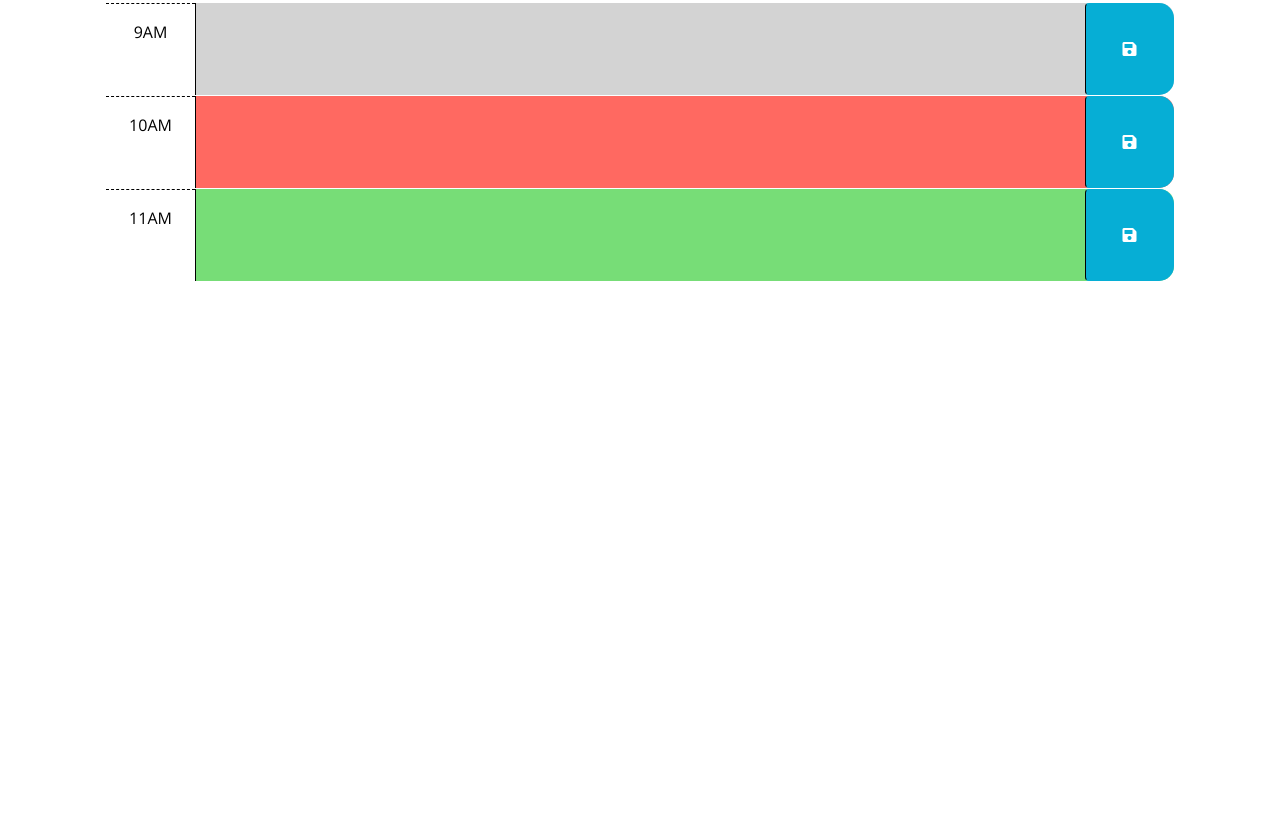
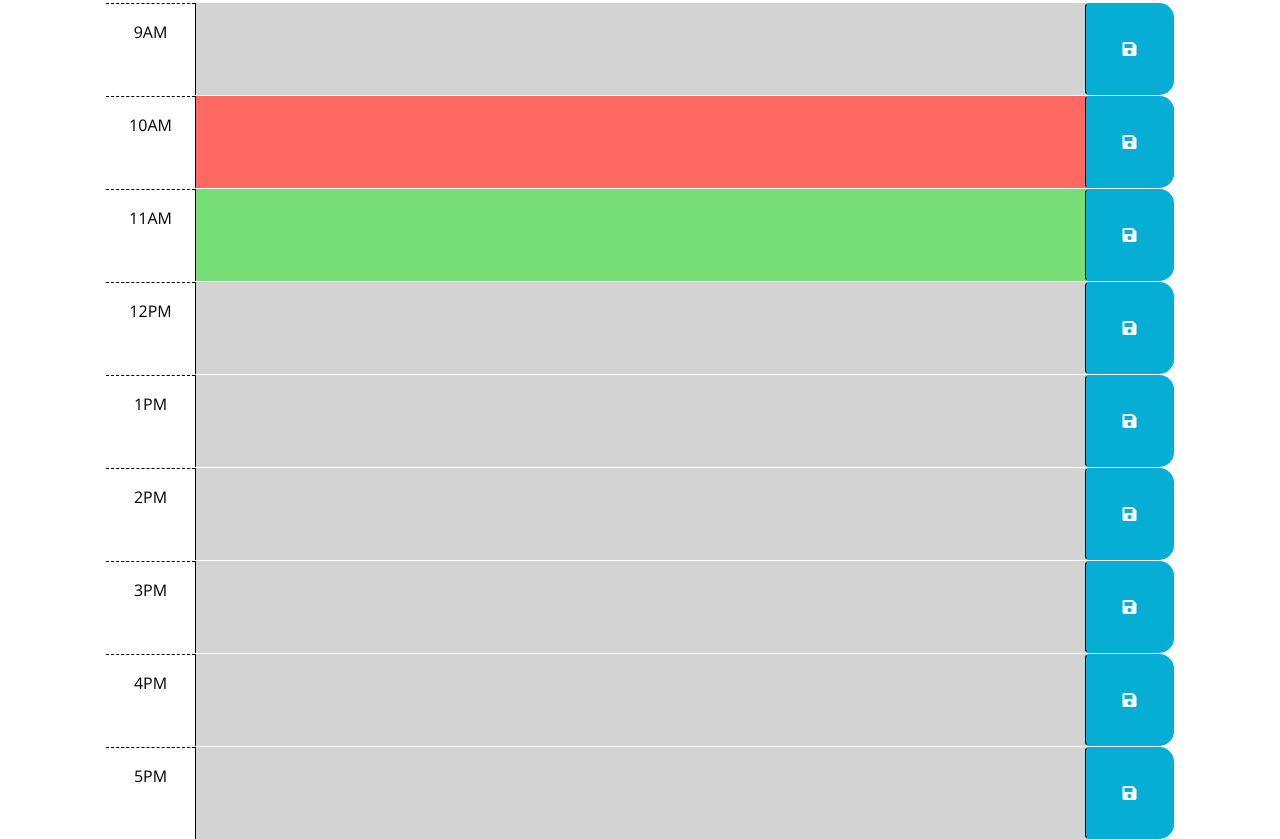
Before and after one commit to mkaye97/Calendar-Planner, a plain HTML site: page index.html in a window 1280 px wide. Shown: the part 300-1139 px from the top of the page. Before the commit the page ends 800 px from the top, so only its background shows below. Drawn offline with nearby package versions, Linux system fonts and the light colour scheme.

Commit message:
Added elements to represent hours through 5pm.

```diff
--- a/index.html
+++ b/index.html
@@ -66,6 +66,54 @@
         </button>
       </div>
 
+      <div id="hour-12" class="row time-block past">
+        <div class="col-2 col-md-1 hour text-center py-3">12PM</div>
+        <textarea class="col-8 col-md-10 description" rows="3"> </textarea>
+        <button class="btn saveBtn col-2 col-md-1" aria-label="save">
+          <i class="fas fa-save" aria-hidden="true"></i>
+        </button>
+      </div>
+
+      <div id="hour-1" class="row time-block past">
+        <div class="col-2 col-md-1 hour text-center py-3">1PM</div>
+        <textarea class="col-8 col-md-10 description" rows="3"> </textarea>
+        <button class="btn saveBtn col-2 col-md-1" aria-label="save">
+          <i class="fas fa-save" aria-hidden="true"></i>
+        </button>
+      </div>
+
+      <div id="hour-2" class="row time-block past">
+        <div class="col-2 col-md-1 hour text-center py-3">2PM</div>
+        <textarea class="col-8 col-md-10 description" rows="3"> </textarea>
+        <button class="btn saveBtn col-2 col-md-1" aria-label="save">
+          <i class="fas fa-save" aria-hidden="true"></i>
+        </button>
+      </div>
+
+      <div id="hour-3" class="row time-block past">
+        <div class="col-2 col-md-1 hour text-center py-3">3PM</div>
+        <textarea class="col-8 col-md-10 description" rows="3"> </textarea>
+        <button class="btn saveBtn col-2 col-md-1" aria-label="save">
+          <i class="fas fa-save" aria-hidden="true"></i>
+        </button>
+      </div>
+
+      <div id="hour-4" class="row time-block past">
+        <div class="col-2 col-md-1 hour text-center py-3">4PM</div>
+        <textarea class="col-8 col-md-10 description" rows="3"> </textarea>
+        <button class="btn saveBtn col-2 col-md-1" aria-label="save">
+          <i class="fas fa-save" aria-hidden="true"></i>
+        </button>
+      </div>
+
+      <div id="hour-5" class="row time-block past">
+        <div class="col-2 col-md-1 hour text-center py-3">5PM</div>
+        <textarea class="col-8 col-md-10 description" rows="3"> </textarea>
+        <button class="btn saveBtn col-2 col-md-1" aria-label="save">
+          <i class="fas fa-save" aria-hidden="true"></i>
+        </button>
+      </div>
+
     <script src="https://code.jquery.com/jquery-3.4.1.min.js"></script>
     <script
       src="https://cdn.jsdelivr.net/npm/dayjs@1.11.3/dayjs.min.js"
```
